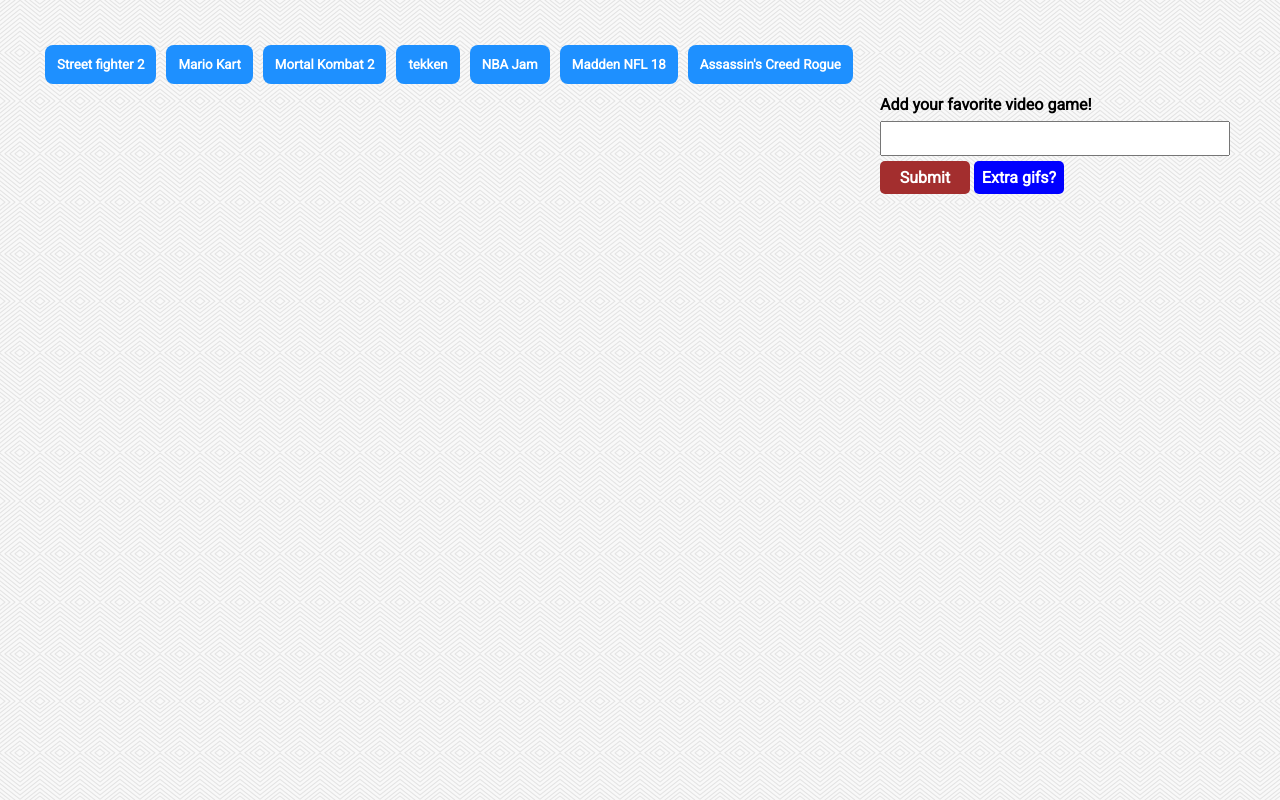
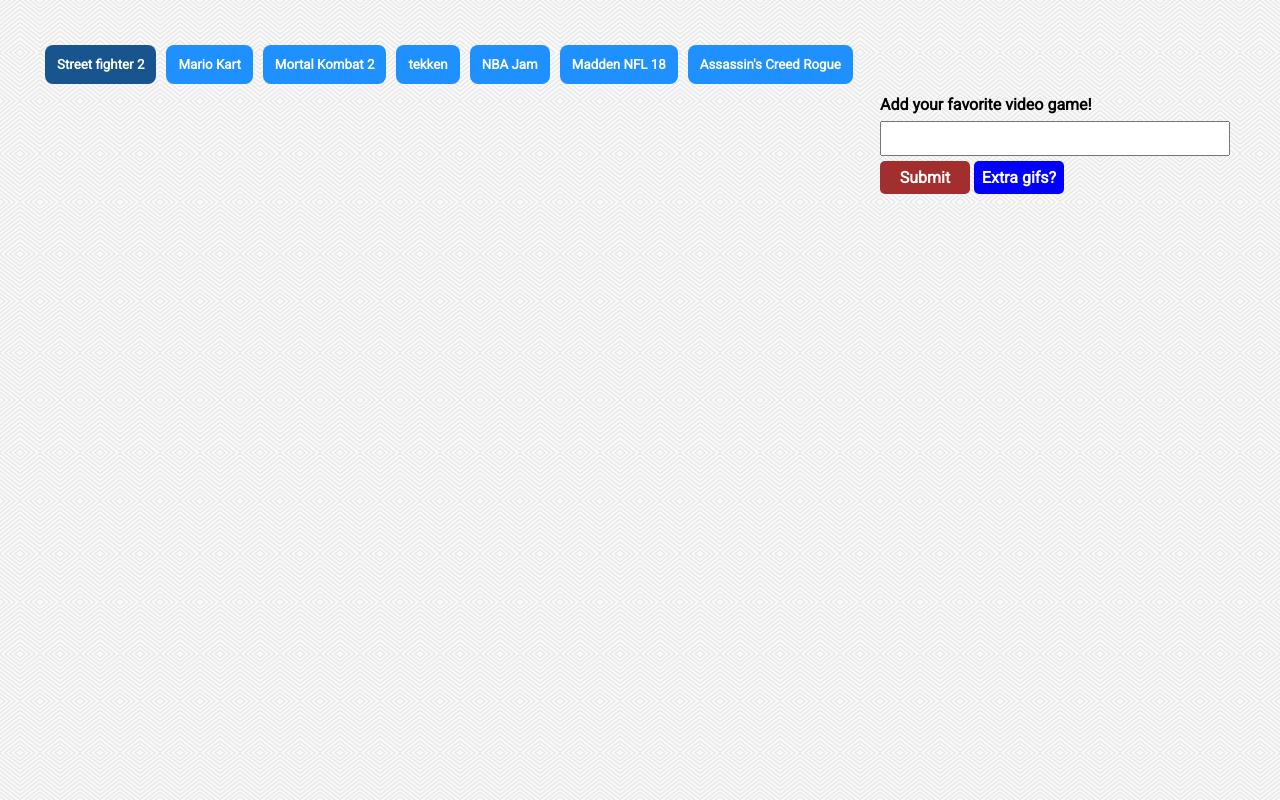
Before and after one commit to mosfad/GifTastic, a plain HTML site: page index.html in a window 1280 px wide. Both pictures are taken after a click on the button "Street fighter 2". Drawn offline with nearby package versions, Linux system fonts and the light colour scheme; no server answers; a web font is replaced by a local one.

```diff
--- a/assets/css/style.css
+++ b/assets/css/style.css
@@ -35,17 +35,16 @@ body{
     margin: 5px;
     padding: 12px;
 }
-.button-topics:active{
+/*.button-topics:active{
     font-family: 'Roboto', sans-serif;
     font-weight: bold;
     background-color: #18548e;
     color: #ffffff;
     border-radius: 8px;
-    /*border: solid 2px #000000;*/
     border: none;
     margin: 5px;
     padding: 12px;
-}
+}*/
 
 #gif-form-container{
     display: flex;
--- a/assets/javascript/app.js
+++ b/assets/javascript/app.js
@@ -70,7 +70,7 @@ function grabGifs(req) {
     }
     else {
         //get the button info from the topic button clicked by the user.
-        buttonInfo = $(this).attr("data-name");
+        buttonInfo = req; //MAKE CHANGE HERE BY REPLACING "this"!
         //keep numGifs at 10 except a user request was made
         numGifs = 10;
     }
@@ -135,6 +135,25 @@ $("#add-gifs").on("click", function(event) {
     grabGifs(idRequestButton);
 });
 
+/*
+$(".button-topics").hover(function() {//NOT WORKING AS EXPECTED!!!!!!!!!!!!!!!!!!!!!!!!!!!!
+    $(this).css("background-color", "#18548e");
+}, function() {
+    $(".button-topics").css("background-color", "#1e90ff");
+}
+)*/
+
 //function handles click event get gifs for each topic; need to use event delegation for buttons that don't exist yet.
-$(document).on("click", ".button-topics", grabGifs);
+$(document).on("click", ".button-topics", function() {
+    //reset color of inactive topics buttons
+    $(".button-topics").css("background-color", "#1e90ff");
+    //change color of clicked topic button
+    $(this).css("background-color", "#18548e");
+    console.log($(this).attr("data-name") + "....... <checking clicks for add topic buttons.>");
+    var dataName = $(this).attr("data-name");
+    grabGifs(dataName);
 })
+
+
+
+})
```
Also changed, not shown: 1 other file.
